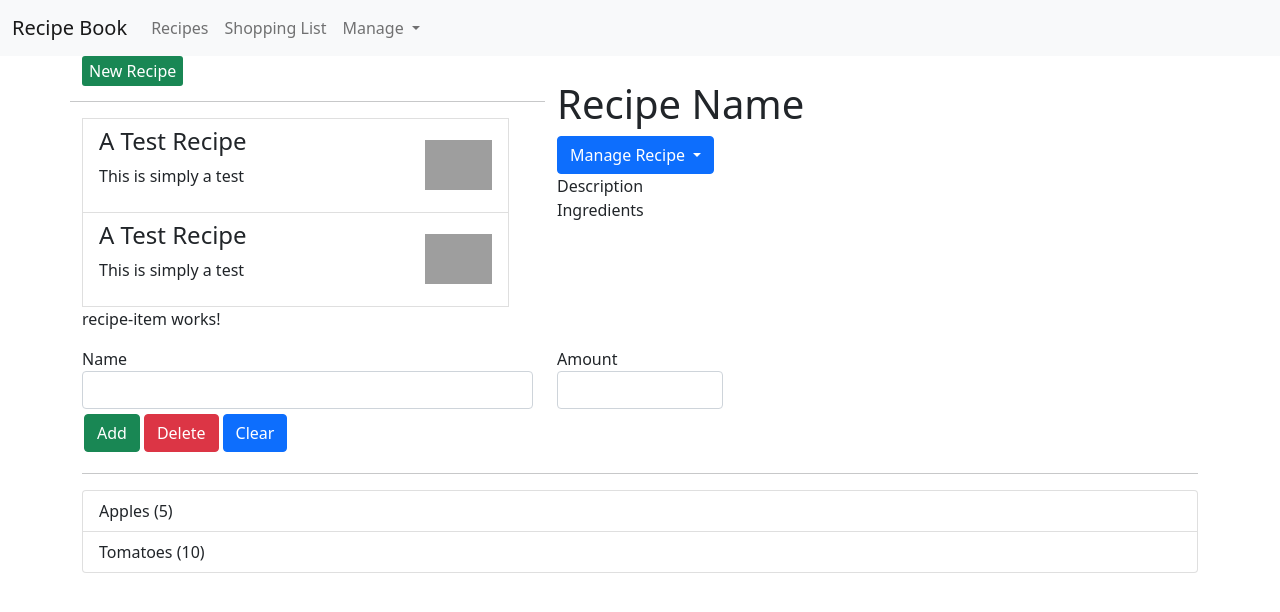
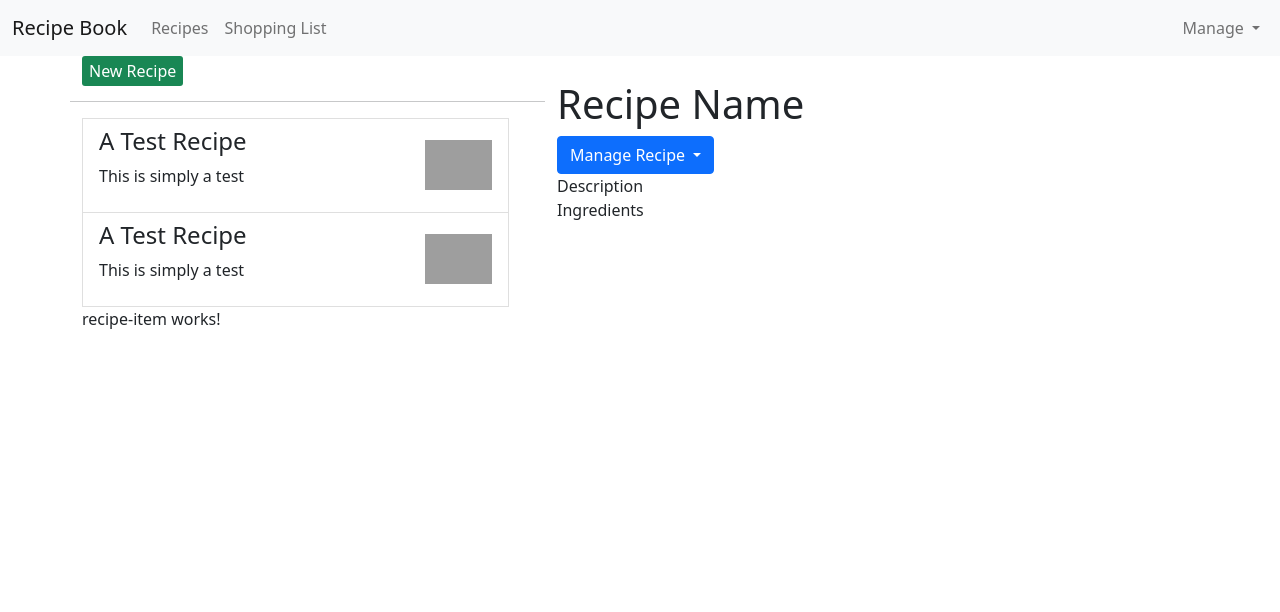
Before and after one commit to Ueetim/recipe-app, an Angular app: page / in a window 1280 px wide. Shown: the top 612 px of the page. Built offline with nearby package versions, Linux system fonts and the light colour scheme; grey boxes are pictures that could not be loaded.

Commit message:
navigation links functionality

```diff
--- a/src/app/app.component.html
+++ b/src/app/app.component.html
@@ -1,9 +1,9 @@
-<app-header></app-header>
+<app-header (featureSelected)="onNavigate($event)"></app-header>
 <div class="container">
   <div class="row">
     <div class="col-md-12">
-      <app-recipes></app-recipes>
-      <app-shopping-list></app-shopping-list>
+      <app-recipes *ngIf="loadedFeature === 'recipe'"></app-recipes>
+      <app-shopping-list *ngIf="loadedFeature !== 'recipe'"></app-shopping-list>
     </div>
   </div>
 </div>
--- a/src/app/app.component.ts
+++ b/src/app/app.component.ts
@@ -6,5 +6,11 @@ import { Component } from '@angular/core';
   styleUrls: ['./app.component.css']
 })
 export class AppComponent {
-  title = 'recipe-app';
+  // title = 'recipe-app';
+
+  loadedFeature = 'recipe';
+
+  onNavigate(feature: string){
+    this.loadedFeature = feature;
+  }
 }
--- a/src/app/header/header.component.html
+++ b/src/app/header/header.component.html
@@ -4,10 +4,10 @@
             <a href="#" class="navbar-brand">Recipe Book</a>
         </div>
 
-        <div class="collapse navbar-collapse">
+        <div class="collapse navbar-collapse" style="display: flex; justify-content: space-between; align-items:center;">
             <ul class="nav navbar-nav">
-                <li><a href="#" class="nav-link">Recipes</a></li>
-                <li><a href="#" class="nav-link">Shopping List</a></li>
+                <li><a href="#" (click)="onSelect('recipe')" class="nav-link">Recipes</a></li>
+                <li><a href="#" (click)="onSelect('shopping-list')" class="nav-link">Shopping List</a></li>
             </ul>
             <ul class="nav navbar-nav navbar-right">
                 <li class="dropdown">
--- a/src/app/header/header.component.ts
+++ b/src/app/header/header.component.ts
@@ -1,4 +1,4 @@
-import { Component } from '@angular/core';
+import { Component, Output, EventEmitter } from '@angular/core';
 
 @Component({
     selector: 'app-header',
@@ -6,5 +6,9 @@ import { Component } from '@angular/core';
 })
 
 export class HeaderComponent {
+    @Output() featureSelected = new EventEmitter<string>();
 
+    onSelect(feature: string){
+        this.featureSelected.emit(feature);
+    }
 }
```
